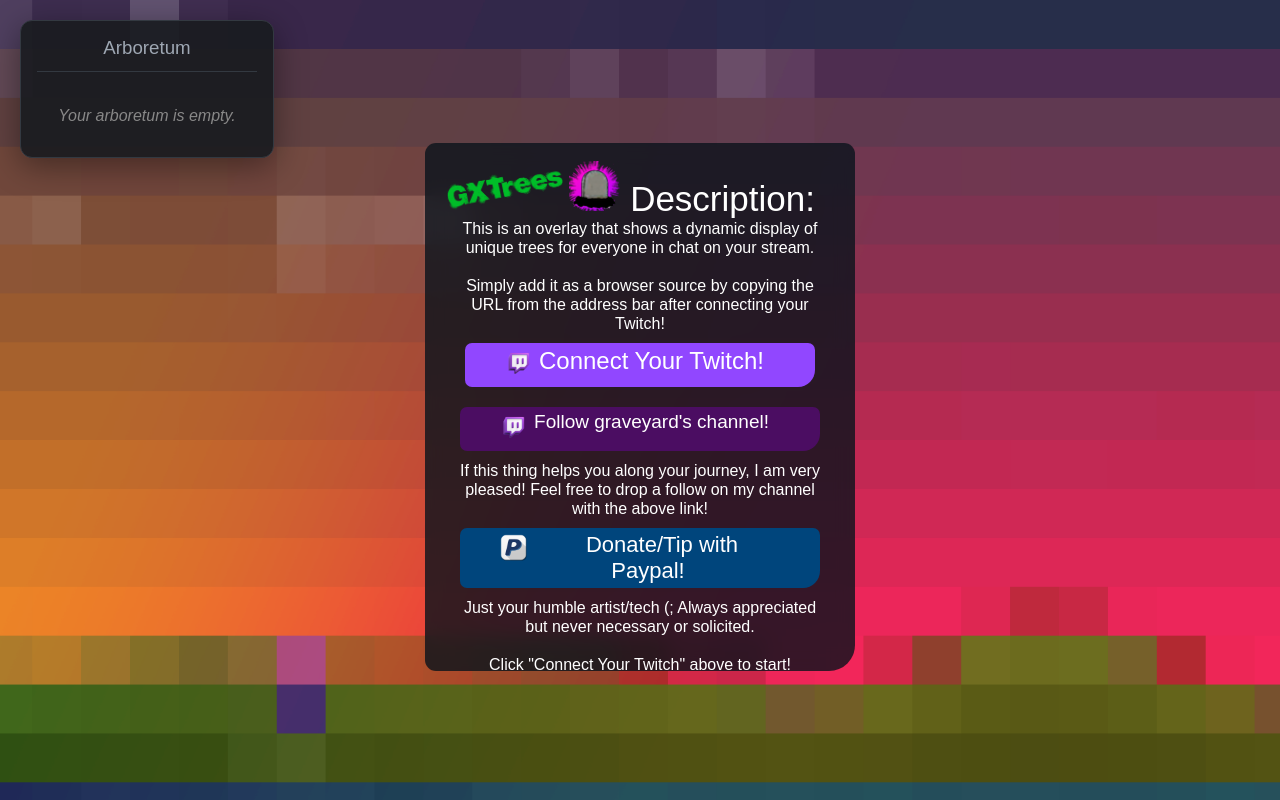
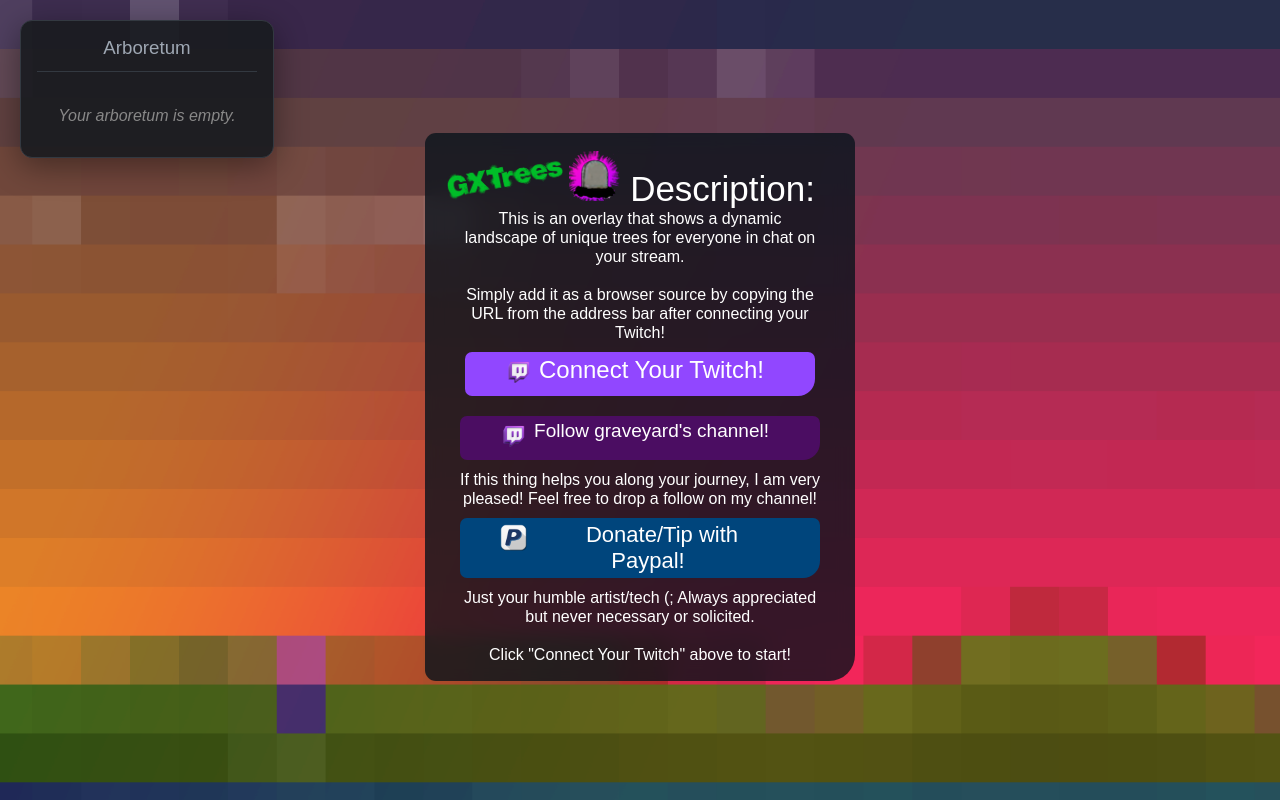
Before and after one commit to graveyard420woo/GXTrees, a plain HTML site: page index.html in a window 1280 px wide. Drawn offline with Linux system fonts and the light colour scheme; a script that the page names is missing.

Commit message:
Add files via upload

```diff
--- a/index.html
+++ b/index.html
@@ -14,7 +14,7 @@
 
 <div id="bigcontainer1"><div id="bigcontainer"><div id="centercontentbox"><img id="gy-logo" style="float:left; margin-left:-15px;" src="gxtrees.png">
                     <span class="description-name text"><a class="logofollow-box" href="https://www.twitch.tv/graveyard420woo" target="_blank"><img id="gy-logo" src="gy.png"></a>Description:</span>
-                    <span class="description-main description">This is an overlay that shows a dynamic display of unique trees for everyone in chat on your stream.<br>
+                    <span class="description-main description">This is an overlay that shows a dynamic landscape of unique trees for everyone in chat on your stream.<br>
 Simply add it as a browser source by copying the URL from the address bar after connecting your Twitch!</span>
 <br>
                     <a id="authorize" class="login-box" target="">
@@ -25,7 +25,7 @@ Simply add it as a browser source by copying the URL from the address bar after
                      <img id="twitch-logo" src="tlogo.png">
                         <span id="gy-text">Follow graveyard's channel!</span>
                     </a>
-                    <span class="description"><br>If this thing helps you along your journey, I am very pleased! Feel free to drop a follow on my channel with the above link! </span>
+                    <span class="description"><br>If this thing helps you along your journey, I am very pleased! Feel free to drop a follow on my channel!</span>
                     <a class="paypal-box" href="https://www.paypal.com/ncp/payment/G7TJ4WR438AJU" target="_blank">
                      <img id="twitch-logo" src="pp.png">
                         <span id="paypal-text">Donate/Tip with Paypal!</span>
--- a/style.css
+++ b/style.css
@@ -48,7 +48,7 @@ h3 { margin-top: 0.5rem; text-align: center; border-bottom: 1px solid var(--ui-b
 		padding: 35px;
 		padding-top: 13px;
 		backdrop-filter: blur(10px);
-		height: 480px;
+		height: 500px;
 		width: 360px;
 		position: fixed;
   		top: 50%;
```
